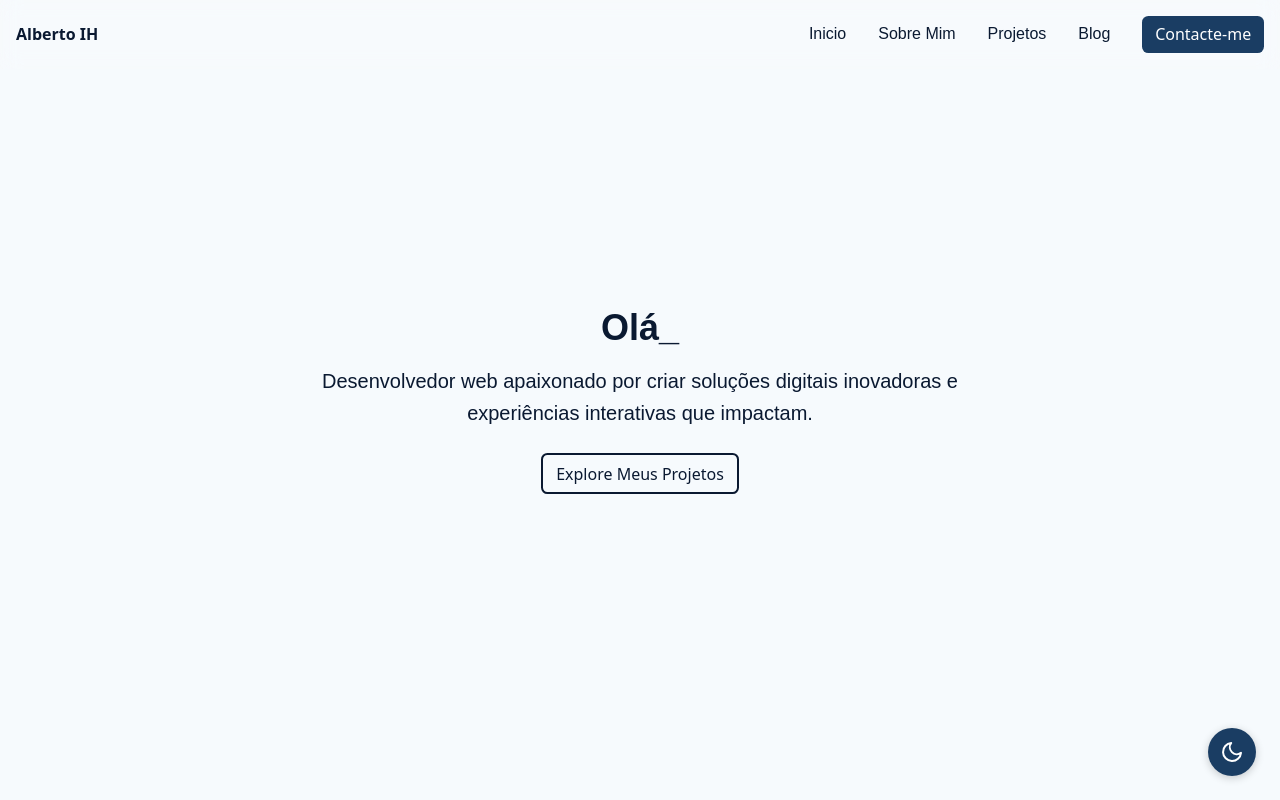
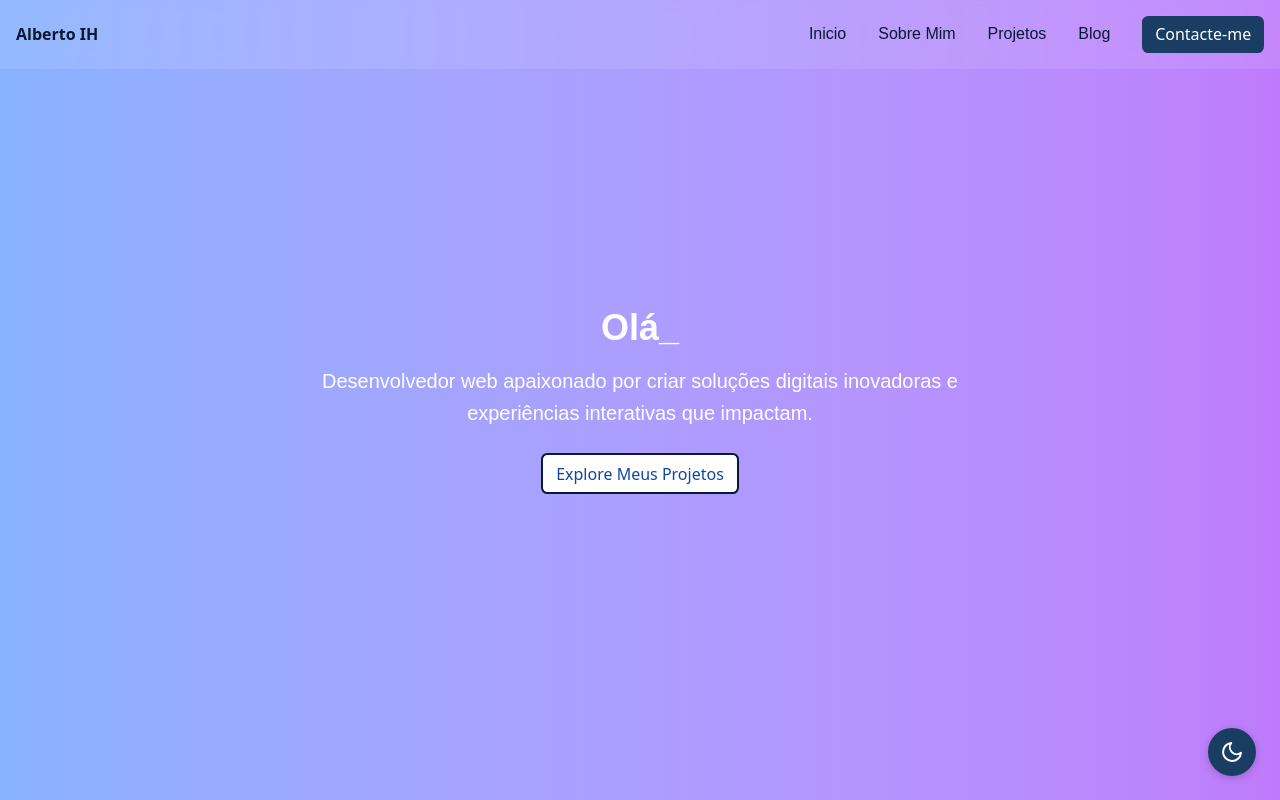
Before and after one commit to ahamuyel/alber701h, a Next.js app: page / in a window 1280 px wide. Shown: the top 800 px of the page. Built offline with nearby package versions, Linux system fonts and the light colour scheme.

Commit message:
framer-motion

```diff
--- a/app/components/Home.jsx
+++ b/app/components/Home.jsx
@@ -2,6 +2,7 @@
 
 import { useState, useEffect } from 'react';
 import Link from 'next/link';
+import { motion } from 'framer-motion';
 
 export default function HomeSection() {
   const phrases = [
@@ -25,7 +26,7 @@ export default function HomeSection() {
           setDisplayedText(currentPhrase.slice(0, charIndex + 1));
           setCharIndex(charIndex + 1);
         } else {
-          setIsTyping(false); // Start erasing after a pause
+          setIsTyping(false);
         }
       } else {
         if (charIndex > 0) {
@@ -38,28 +39,48 @@ export default function HomeSection() {
       }
     };
 
-    const typingSpeed = isTyping ? 100 : 50; // Faster erasing than typing
-    const pauseDuration = isTyping && charIndex === currentPhrase.length ? 2000 : 0; // Pause at end of typing
+    const typingSpeed = isTyping ? 100 : 50;
+    const pauseDuration = isTyping && charIndex === currentPhrase.length ? 2000 : 0;
 
     const timer = setTimeout(typeOrErase, pauseDuration || typingSpeed);
 
-    return () => clearTimeout(timer); // Cleanup on unmount or change
+    return () => clearTimeout(timer);
   }, [charIndex, isTyping, currentPhraseIndex, phrases]);
 
   return (
-    <section id="home" className="min-h-screen flex items-center justify-center">
-      <div className="text-center px-4">
-        <h2 className="text-3xl md:text-4xl font-bold mb-4">
+    <section id="home" className="min-h-screen flex items-center justify-center relative overflow-hidden">
+      <motion.div
+        className="absolute inset-0 bg-gradient-to-r from-blue-500 to-purple-600"
+        animate={{
+          scale: [1, 1.2, 1],
+          opacity: [0.5, 0.7, 0.5],
+        }}
+        transition={{
+          duration: 5,
+          ease: "easeInOut",
+          repeat: Infinity,
+          repeatType: "reverse",
+        }}
+      />
+      <div className="text-center px-4 relative z-10">
+        <motion.h2
+          className="text-3xl md:text-4xl font-bold mb-4 text-white"
+          initial={{ opacity: 0, y: 50 }}
+          animate={{ opacity: 1, y: 0 }}
+          transition={{ duration: 0.8 }}
+        >
           {displayedText}
           <span className="animate-pulse">_</span>
-        </h2>
-        <p className="text-lg md:text-xl mb-6 max-w-2xl mx-auto">
+        </motion.h2>
+        <motion.p
+          className="text-lg md:text-xl mb-6 max-w-2xl mx-auto text-white"
+          initial={{ opacity: 0, y: 50 }}
+          animate={{ opacity: 1, y: 0 }}
+          transition={{ duration: 0.8, delay: 0.2 }}
+        >
           Desenvolvedor web apaixonado por criar soluções digitais inovadoras e experiências interativas que impactam.
-        </p>
-        <Link
-          href="#projects"
-          className="home-btn inline-block px-6 py-3"
-        >
+        </motion.p>
+        <Link href="#projects" className="home-btn inline-block px-6 py-3 bg-white text-blue-900 rounded">
           Explore Meus Projetos
         </Link>
       </div>
--- a/app/styles.css
+++ b/app/styles.css
@@ -86,6 +86,16 @@ nav {
   background: #000;
 } */
 
+.home-btn {
+  background-color: #ffffff;
+  color: #0d47a1;
+  border-radius: 8px;
+  transition: background-color 0.3s ease;
+}
+
+.home-btn:hover {
+  background-color: #e0f7fa;
+}
 section#home {
   background: var(--background);
   color: var(--text);
```
